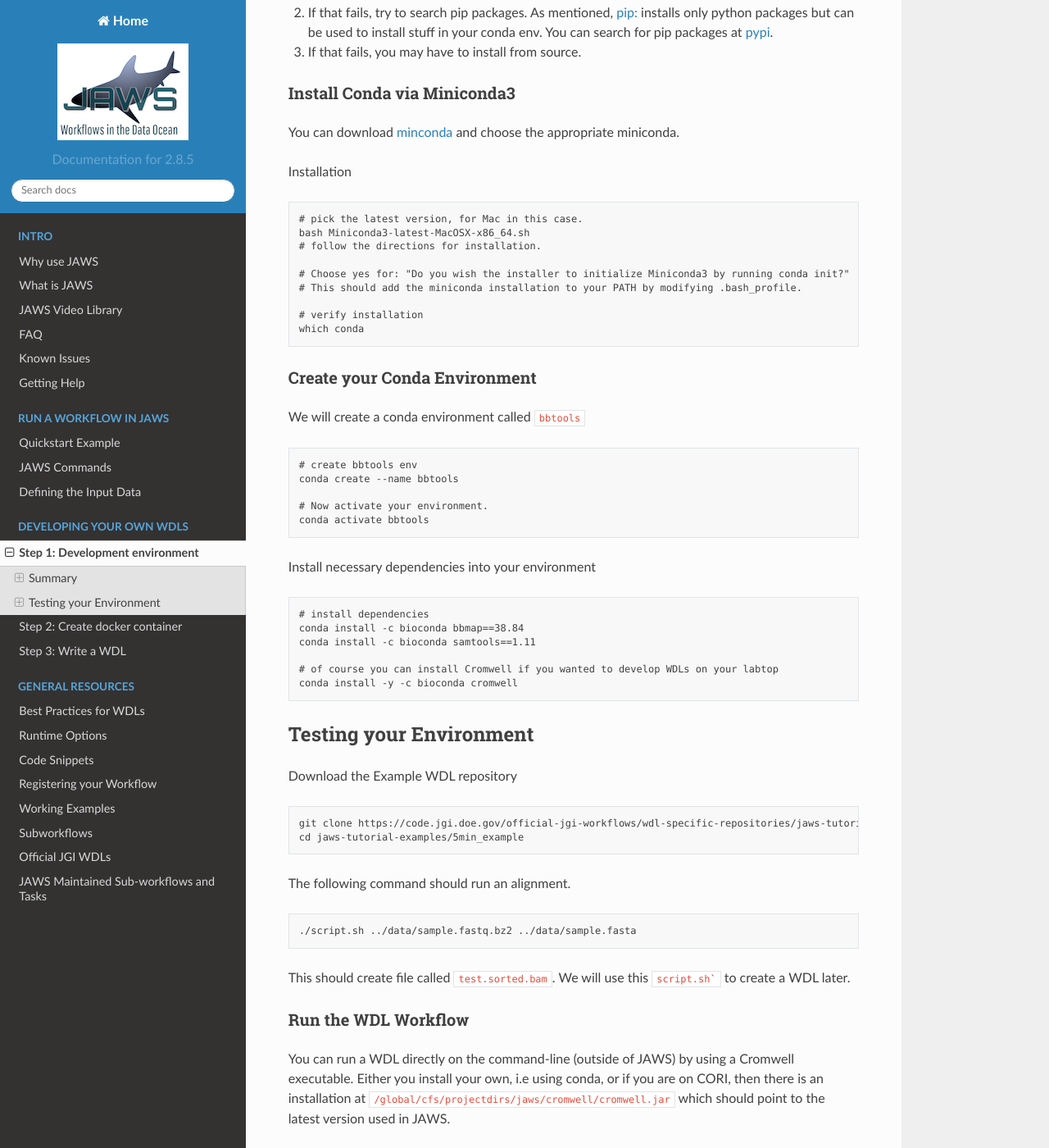
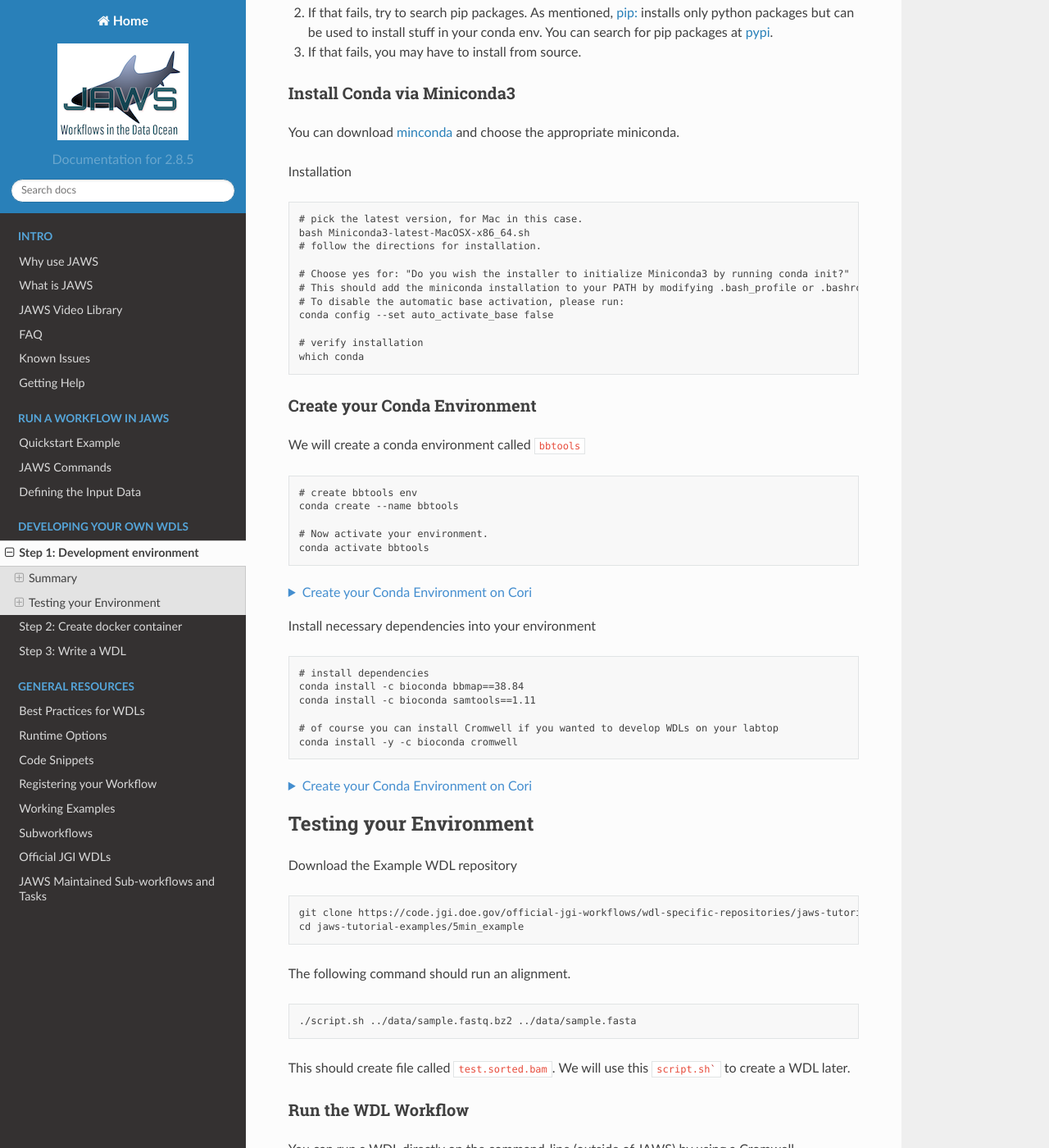
Before and after one commit to JGI-Bioinformatics/jaws, a Sphinx documentation site: the page built from docs/sphinx/source/Tutorials/wdl_development.rst, in a window 1280 px wide and 1400 px high, scrolled down 892 px. Shown: the whole window at 82% size. Built offline with Sphinx 7.4.7 and the Read the Docs theme 2.0.0, drawn with Linux system fonts in a browser that asks for light colours.

Commit message:
update info create env Cori

```diff
--- a/docs/sphinx/source/Tutorials/wdl_development.rst
+++ b/docs/sphinx/source/Tutorials/wdl_development.rst
@@ -44,11 +44,12 @@
    # follow the directions for installation.
 
    # Choose yes for: "Do you wish the installer to initialize Miniconda3 by running conda init?"
-   # This should add the miniconda installation to your PATH by modifying .bash_profile.
+   # This should add the miniconda installation to your PATH by modifying .bash_profile or .bashrc file.
+   # To disable the automatic base activation, please run:
+   conda config --set auto_activate_base false
 
    # verify installation
    which conda
-
 
 
 Create your Conda Environment
@@ -63,6 +64,24 @@
    # Now activate your environment.
    conda activate bbtools
 
+.. raw:: html
+
+   <details>
+   <summary style="color: #448ecf";>Create your Conda Environment on Cori</summary>
+
+If you are creating the Conda Environment on Cori, please make sure to deactivate all the Conda environments before starting.
+
+.. code-block:: text
+
+   module load python
+   conda --version
+   ## conda 4.12.0
+
+.. raw:: html
+
+    </details>
+    <br>
+
 Install necessary dependencies into your environment
 
 .. code-block:: text
@@ -73,6 +92,25 @@
 
    # of course you can install Cromwell if you wanted to develop WDLs on your labtop
    conda install -y -c bioconda cromwell
+
+.. raw:: html
+
+   <details>
+   <summary style="color: #448ecf";>Create your Conda Environment on Cori</summary>
+
+To install necessary dependencies into your environment, ensure the Java Version is not overwritten.
+
+.. code-block:: text
+
+   conda install -c bioconda bbmap==38.84 --update-all --force-reinstall
+   ## Check Java Version
+   java --version
+   ## openjdk 11.0.13 2021-10-19
+
+.. raw:: html
+
+    </details>
+    <br>
 
 ************************
 Testing your Environment
```
Also changed, not shown: docs/sphinx/source/Specifications/configuringJTM_in_wdls.rst (+22 -22 lines).
